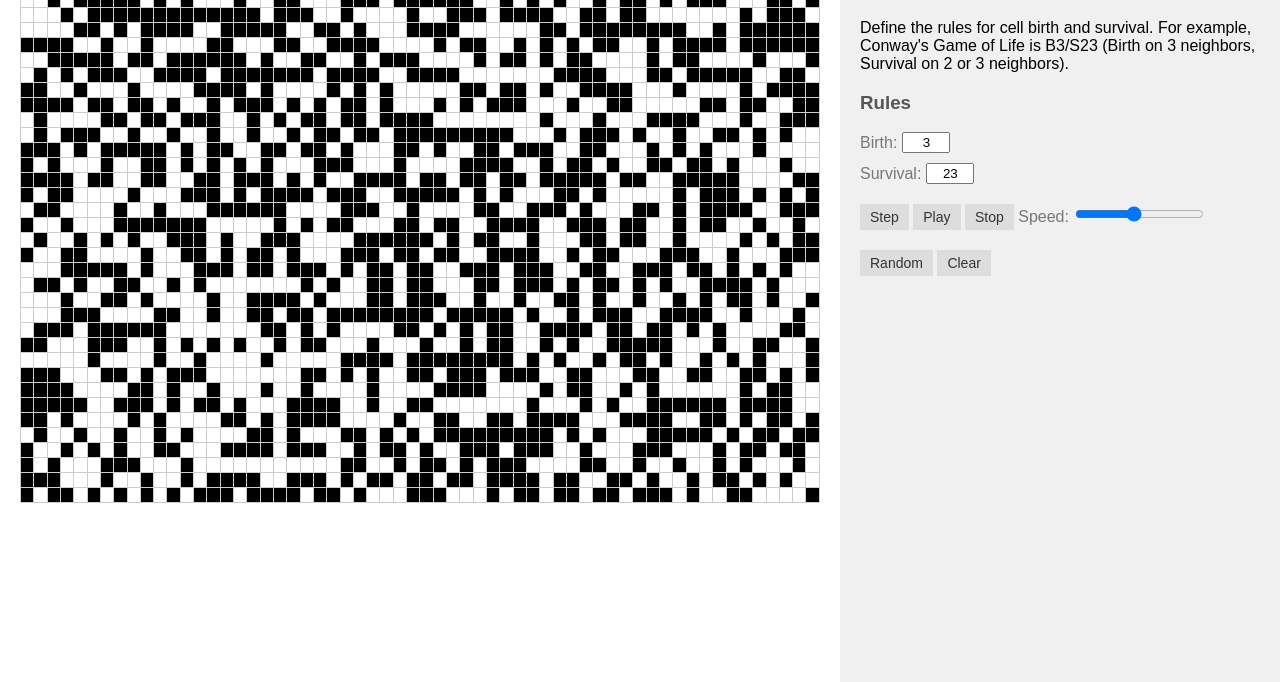
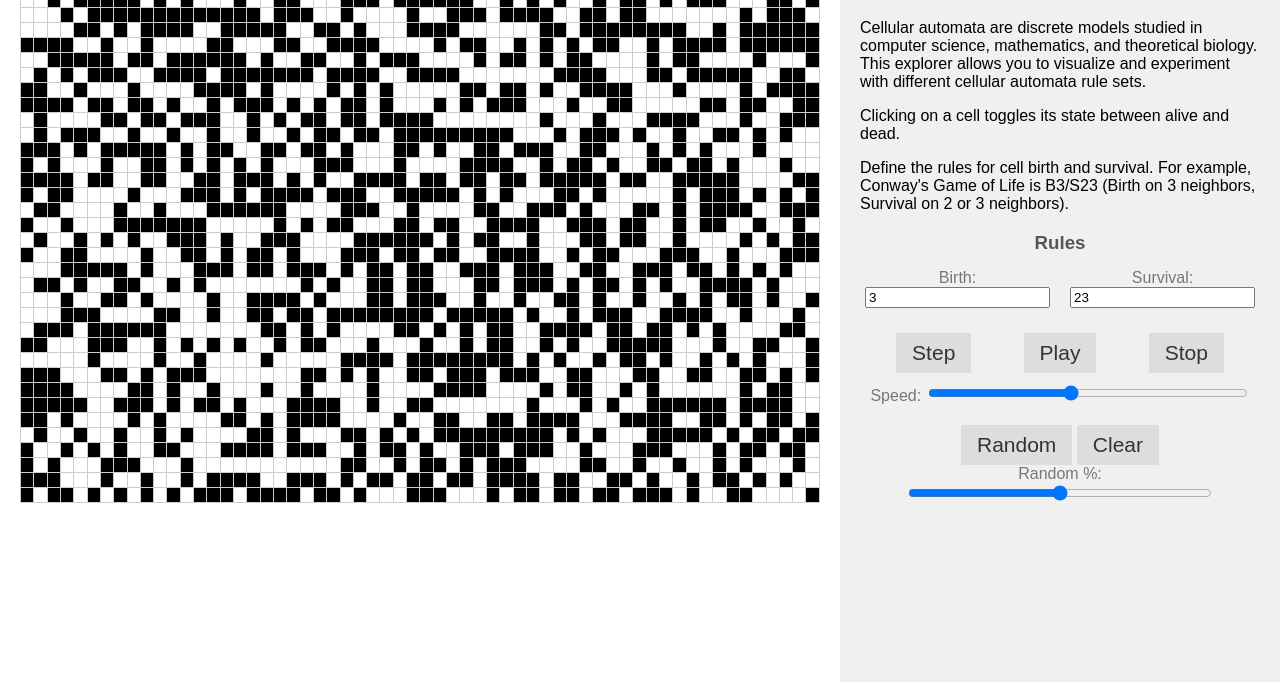
Before and after one commit to jackliddle/CA-Explorer, a plain HTML site: page index.html in a window 1280 px wide. Shown: the part 118-800 px from the top of the page. Drawn offline with Linux system fonts and the light colour scheme.

Commit message:
Basically finished!

```diff
--- a/index.html
+++ b/index.html
@@ -12,30 +12,47 @@
 <div id="settings">
             <h1>Jack's Cellular Automata Explorer</h1>
             <p>
+                Cellular automata are discrete models studied in computer science, mathematics, and theoretical biology.
+                This explorer allows you to visualize and experiment with different cellular automata rule sets.
+            </p>
+            <p>
+                Clicking on a cell toggles its state between alive and dead.
+            </p>
+            <p>
                 Define the rules for cell birth and survival. For example, Conway's Game of Life is B3/S23 (Birth on 3 neighbors, Survival on 2 or 3 neighbors).
             </p>
 <div id="rules">
-                <h3>Rules</h3>
-<div class="rule-input">
+                <h3 style="text-align: center;">Rules</h3>
+                <div class="rules-container">
+                    <div class="rule-input-container">
                         <label for="birth-rule">Birth:</label>
                         <input type="text" id="birth-rule" value="3">
                     </div>
-                <div class="rule-input">
+                    <div class="rule-input-container">
                         <label for="survival-rule">Survival:</label>
                         <input type="text" id="survival-rule" value="23">
                     </div>
                 </div>
+            </div>
 <div id="controls">
+                <div class="playback-controls">
                     <button id="step-button">Step</button>
                     <button id="play-button">Play</button>
                     <button id="stop-button">Stop</button>
+                </div>
+                <div style="text-align: center;">
                     <label for="speed-slider">Speed:</label>
-                <input type="range" id="speed-slider" min="1" max="10" value="5">
+                    <input type="range" id="speed-slider" min="1" max="10" value="5" style="width: 80%;">
+                </div>
             </div>
 
             <div id="reset-controls">
 <button id="random-button">Random</button>
                 <button id="clear-button">Clear</button>
+                <div style="text-align: center;">
+                    <label for="random-percentage-slider">Random %:</label>
+                    <input type="range" id="random-percentage-slider" min="0" max="100" value="50" style="width: 80%;">
+                </div>
             </div>
         </div>
     </div>
--- a/script.js
+++ b/script.js
@@ -7,6 +7,7 @@ const stopButton = document.getElementById('stop-button');
 const speedSlider = document.getElementById('speed-slider');
 const randomButton = document.getElementById('random-button');
 const clearButton = document.getElementById('clear-button');
+const randomPercentageSlider = document.getElementById('random-percentage-slider');
 
 let grid = [];
 let rows = 40;
@@ -14,15 +15,6 @@ let cols = 60;
 let isPlaying = false;
 let intervalId;
 
-function initializeGrid() {
-    grid = [];
-    for (let i = 0; i < rows; i++) {
-        grid[i] = [];
-        for (let j = 0; j < cols; j++) {
-            grid[i][j] = Math.random() < 0.5 ? 1 : 0; // Randomly initialize cells
-        }
-    }
-}
 
 function createGrid() {
     let table = document.createElement('table');
@@ -144,7 +136,7 @@ function validateRule(event) {
     const ruleInput = event.target;
     const ruleValue = ruleInput.value;
 
-    if (!/^\d+$/.test(ruleValue) || ruleValue.length > 2 || parseInt(ruleValue) > 88) {
+    if (!/^[0-9]+$/.test(ruleValue)) {
         ruleInput.style.backgroundColor = 'red';
     } else {
         ruleInput.style.backgroundColor = '';
@@ -159,8 +151,8 @@ randomButton.addEventListener('click', handleRandom);
 clearButton.addEventListener('click', handleClear);
 
 function handleRandom() {
-    initializeGrid();
-    createGrid();
+initializeGrid();
+createGrid();
 }
 
 function handleClear() {
@@ -173,5 +165,16 @@ function handleClear() {
     }
 }
 
+function initializeGrid() {
+    grid = [];
+    const randomPercentage = randomPercentageSlider.value / 100;
+    for (let i = 0; i < rows; i++) {
+        grid[i] = [];
+        for (let j = 0; j < cols; j++) {
+            grid[i][j] = Math.random() < randomPercentage ? 1 : 0;
+        }
+    }
+}
+
 initializeGrid();
 createGrid();
--- a/style.css
+++ b/style.css
@@ -11,7 +11,7 @@ body {
 
 #grid-container {
     flex: 2; /* Take up 2/3 of the space */
-    overflow: auto; /* Enable scrolling within the grid container if needed */
+    overflow: hidden; /* Hide scrollbars */
 }
 
 #settings {
@@ -39,11 +39,11 @@ button {
     background-color: #ddd; /* Light gray button background */
     border: none;
     color: #333;
-    padding: 5px 10px;
+    padding: 8px 16px;
     text-align: center;
     text-decoration: none;
     display: inline-block;
-    font-size: 14px;
+    font-size: 21px;
     cursor: pointer;
 }
 
@@ -78,12 +78,57 @@ button {
 
 #rules {
     margin-bottom: 20px;
+    text-align: center; /* Center the heading */
 }
 
-.rule-input {
+#rules h3 {
+    text-align: center;
+    margin-bottom: 10px; /* Add space between heading and input boxes */
+}
+
+.rules-container {
+    display: grid;
+    grid-template-columns: 1fr 1fr; /* Two columns for the input boxes */
+    grid-column-gap: 10px; /* Add some space between the columns */
+    margin-top: 10px; /* Add space between the heading and the input boxes */
+}
+
+.rule-input-container {
     display: flex;
-    align-items: center;
-    margin-bottom: 10px;
+    flex-direction: column; /* Stack label and input vertically */
+    align-items: center; /* Center the content horizontally */
+    margin: 5px;
+}
+
+.rule-input label {
+    margin-bottom: 5px; /* Add space between label and input */
+}
+
+.rule-input input {
+    width: 80%; /* Make input fill the container */
+    text-align: center;
+    box-sizing: border-box; /* Include padding and border in width */
+}
+
+#rules {
+    margin-bottom: 20px;
+    text-align: center; /* Center the heading */
+}
+
+#rules h3 {
+    text-align: center;
+    margin-bottom: 10px; /* Add space between heading and input boxes */
+}
+
+.rule-input label {
+    display: block; /* Place label above the input */
+    text-align: center;
+}
+
+.rule-input input {
+    width: 100%; /* Make input fill the container */
+    text-align: center;
+    box-sizing: border-box; /* Include padding and border in width */
 }
 
 .rule-input label {
@@ -99,8 +144,17 @@ button {
     margin-bottom: 20px;
 }
 
+.playback-controls {
+    display: flex;
+    justify-content: space-around;
+    margin: 10px;
+}
+
 #reset-controls {
     margin-bottom: 20px;
+    text-align: center;
+    margin-left: 10px;
+    margin-right: 10px;
 }
 
 h1 {
```
Lines whose indentation alone changed are shown as unchanged.
